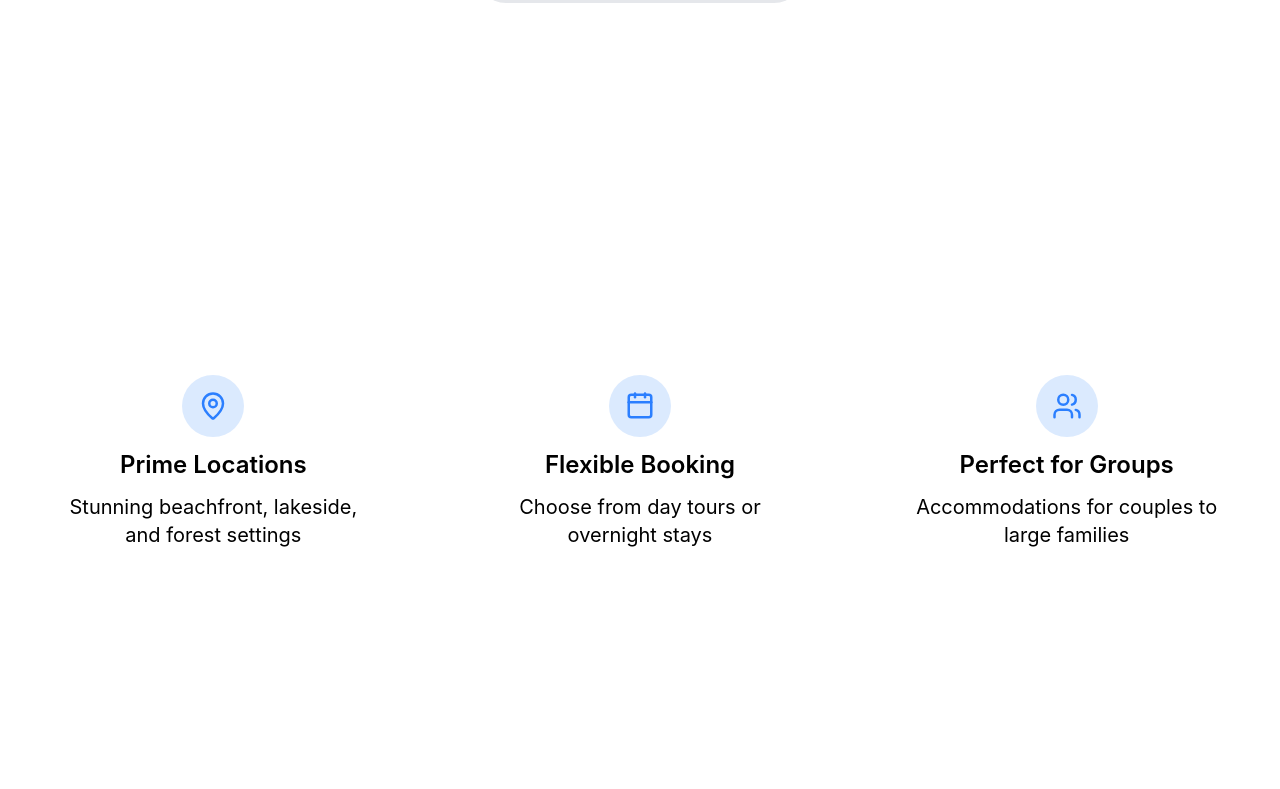
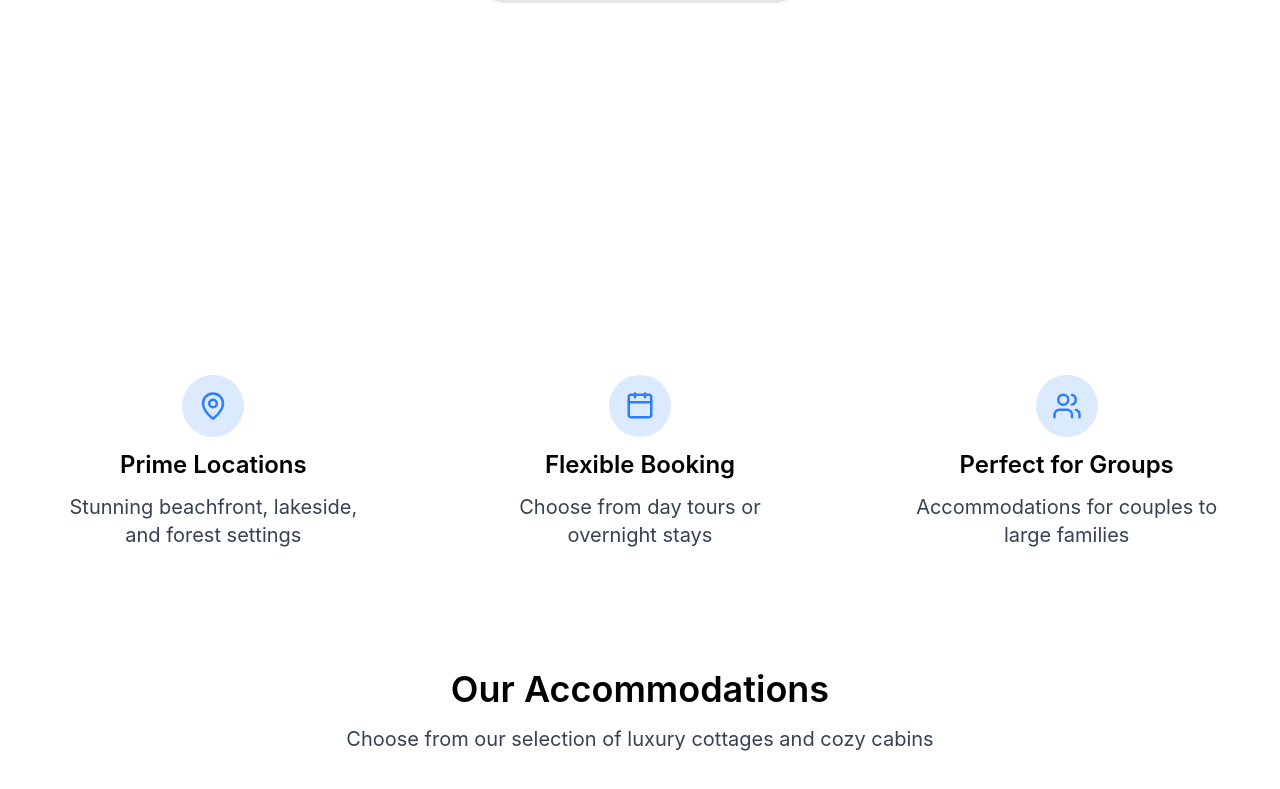
Before and after one commit to Code-W-Gab/Resort_Reservation, a React app in the folder frontend/: page /home in a window 1280 px wide. Shown: the part 577-1366 px from the top of the page. Before the commit the page ends 1206 px from the top, so only its background shows below. Built offline with nearby package versions, Linux system fonts and the light colour scheme; the HTML template or start-up script is replaced by a standard one.

Commit message:
Add accommodation title

```diff
--- /dev/null
+++ b/frontend/src/Components/User/Accommodations.jsx
@@ -0,0 +1,10 @@
+export default function Accommodations() {
+  return(
+    <main className="flex items-center justify-center py-10">
+      <div className="text-center">
+        <h1 className="font-semibold text-4xl">Our Accommodations</h1>
+        <p className="text-xl text-gray-700 mt-4">Choose from our selection of luxury cottages and cozy cabins</p>
+      </div>
+    </main>
+  )
+}
--- a/frontend/src/Components/User/Info.jsx
+++ b/frontend/src/Components/User/Info.jsx
@@ -15,7 +15,7 @@ export default function Info() {
               {c.logo}
             </div>
             <h1 className='font-semibold text-2xl'>{c.title}</h1>
-            <p className='text-xl w-80 text-center'>{c.desc}</p>
+            <p className='text-xl w-80 text-center text-gray-700'>{c.desc}</p>
           </div>
         )
       })}
--- a/frontend/src/Pages/User/HomePage.jsx
+++ b/frontend/src/Pages/User/HomePage.jsx
@@ -1,3 +1,4 @@
+import Accommodations from "../../Components/User/Accommodations";
 import Explore from "../../Components/User/Explore";
 import Info from "../../Components/User/Info";
 import Header from "../../Layout/Header";
@@ -8,6 +9,7 @@ export default function HomePage() {
       <Header/>
       <Explore/>
       <Info/>
+      <Accommodations/>
     </main>
   )
 }
```
